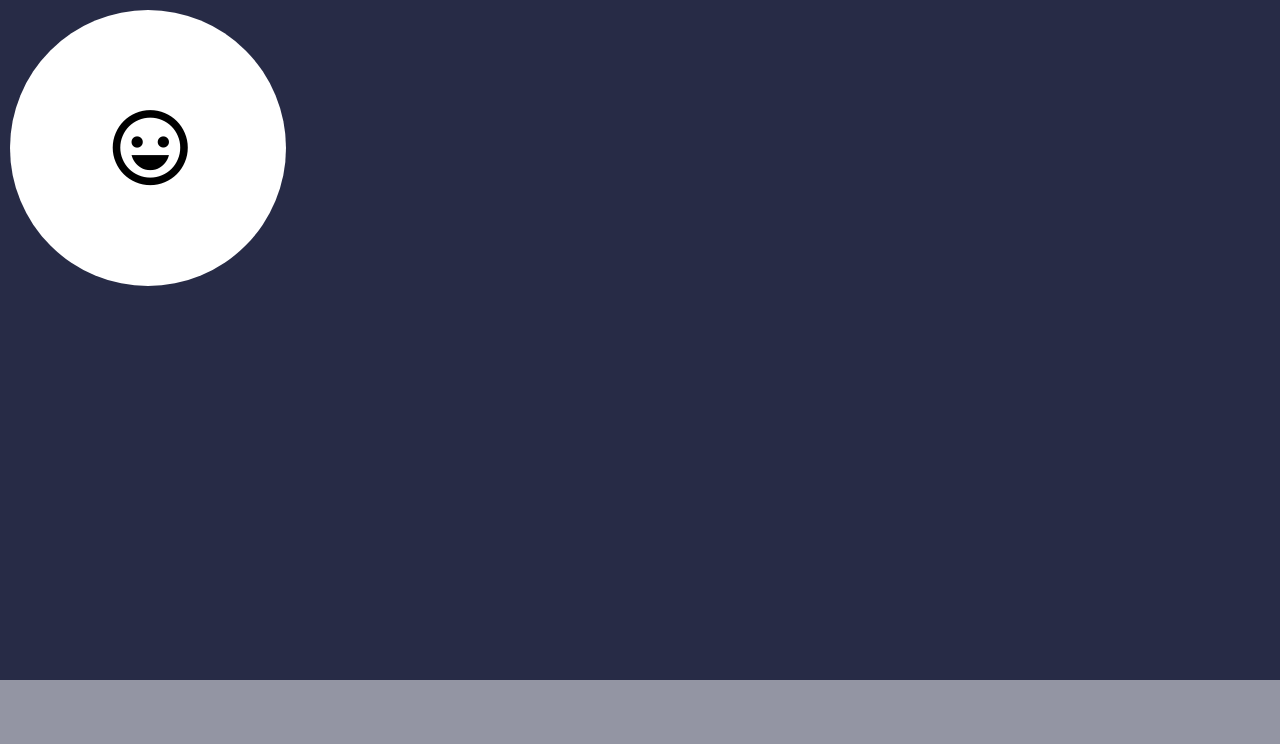
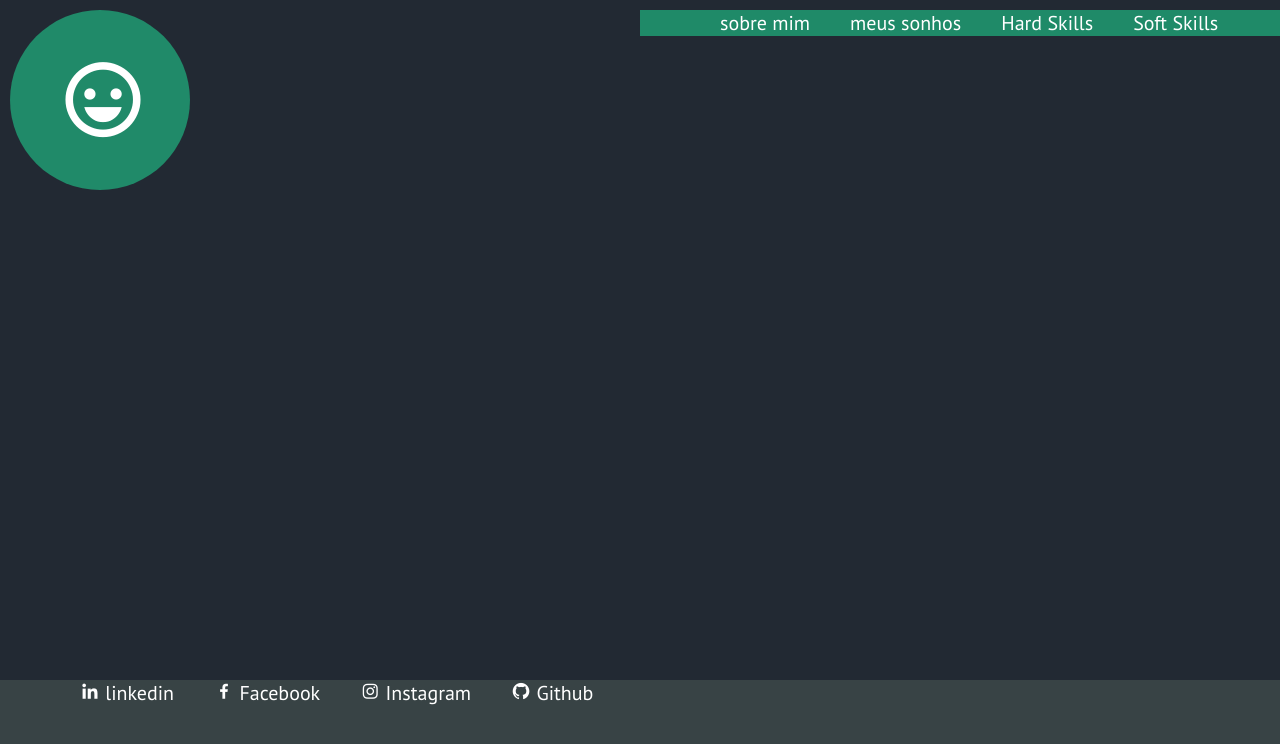
Before and after one commit to MarceloPiske/meuperfil, a plain HTML site: page html/index.html in a window 1280 px wide. Drawn offline with nearby package versions, Linux system fonts and the light colour scheme.

Commit message:
subindo codigo com alteraçoes no css e estrutura html

```diff
--- a/css/index.css
+++ b/css/index.css
@@ -1,13 +1,37 @@
 body{
+    font-family: 'PT Sans', sans-serif;
     margin: 0;
-    background-color: rgb(39, 43, 70);
+    background-color: #222933;
+    color: white;
+}
+header{
+    position: fixed;
+    right: 0px;
+    height: 10vh;
+    width: 50vw;
+
+}
+header nav{
+    position: absolute;
+    width: 100%;
+    background-color: #1ee09988
+}
+header nav ul{
+    margin: 0;
+}
+header nav ul li{
+    cursor: pointer;
+    float: left;
+    list-style: none;
+    margin-left: 40px;
+    font-size: 2.5vh;
 }
 .perfil{
     border-radius: 50%;
     font-size: 90px;
-    background-color: white;
-    width: 20vw;
-    height: 20vw;
+    background-color: #1ee09988;
+    width: 20vh;
+    height: 20vh;
     text-align: center;
     margin: 10px;
     padding: 10px;
@@ -20,7 +44,28 @@ body{
 footer{
     position: absolute;
     bottom: 0px;
-    background-color: rgba(255, 255, 255, 0.5);
+    background-color: #4e5a5685;
     width: 100vw;
     height: 15vh;
 }
+footer ul{
+    margin: 0;
+}
+footer ul li{
+    cursor: pointer;
+    float: left;
+    list-style: none;
+    margin-left: 40px;
+    font-size: 2.5vh;
+}
+footer input:disabled{
+    position: absolute;
+    right: 0;
+    bottom: 2px;
+    margin: 5px;
+    text-align: center;
+    border: 0;
+    color: white;
+    width: 4vw;
+
+}
--- a/html/index.html
+++ b/html/index.html
@@ -1,23 +1,41 @@
 <!DOCTYPE html>
 <html lang="pt-br">
+
 <head>
   <meta charset="UTF-8">
   <meta http-equiv="X-UA-Compatible" content="IE=edge">
   <meta name="viewport" content="width=device-width, initial-scale=1.0">
   <link rel="stylesheet" href="/css/index.css">
   <link href='https://unpkg.com/boxicons@2.1.1/css/boxicons.min.css' rel='stylesheet'>
+  <link rel="preconnect" href="https://fonts.googleapis.com">
+  <link rel="preconnect" href="https://fonts.gstatic.com" crossorigin>
+  <link href="https://fonts.googleapis.com/css2?family=PT+Sans&display=swap" rel="stylesheet">
   <title>Marcelo Piske</title>
 </head>
+
 <body>
   <header>
-
+    <nav>
+      <ul>
+        <li>sobre mim</li>
+        <li>meus sonhos</li>
+        <li>Hard Skills</li>
+        <li>Soft Skills</li>
+      </ul>
+    </nav>
   </header>
   <section class="perfil">
     <img src="" alt="">
     <i class='bx bx-happy'></i>
   </section>
   <footer>
-
+    <ul>
+      <li><i class='bx bxl-linkedin' ></i> linkedin</li>
+      <li><i class='bx bxl-facebook'></i> Facebook</li>
+      <li><i class='bx bxl-instagram' ></i> Instagram</li>
+      <li><i class='bx bxl-github' ></i> Github</li>
+    </ul>
   </footer>
 </body>
+
 </html>
```
